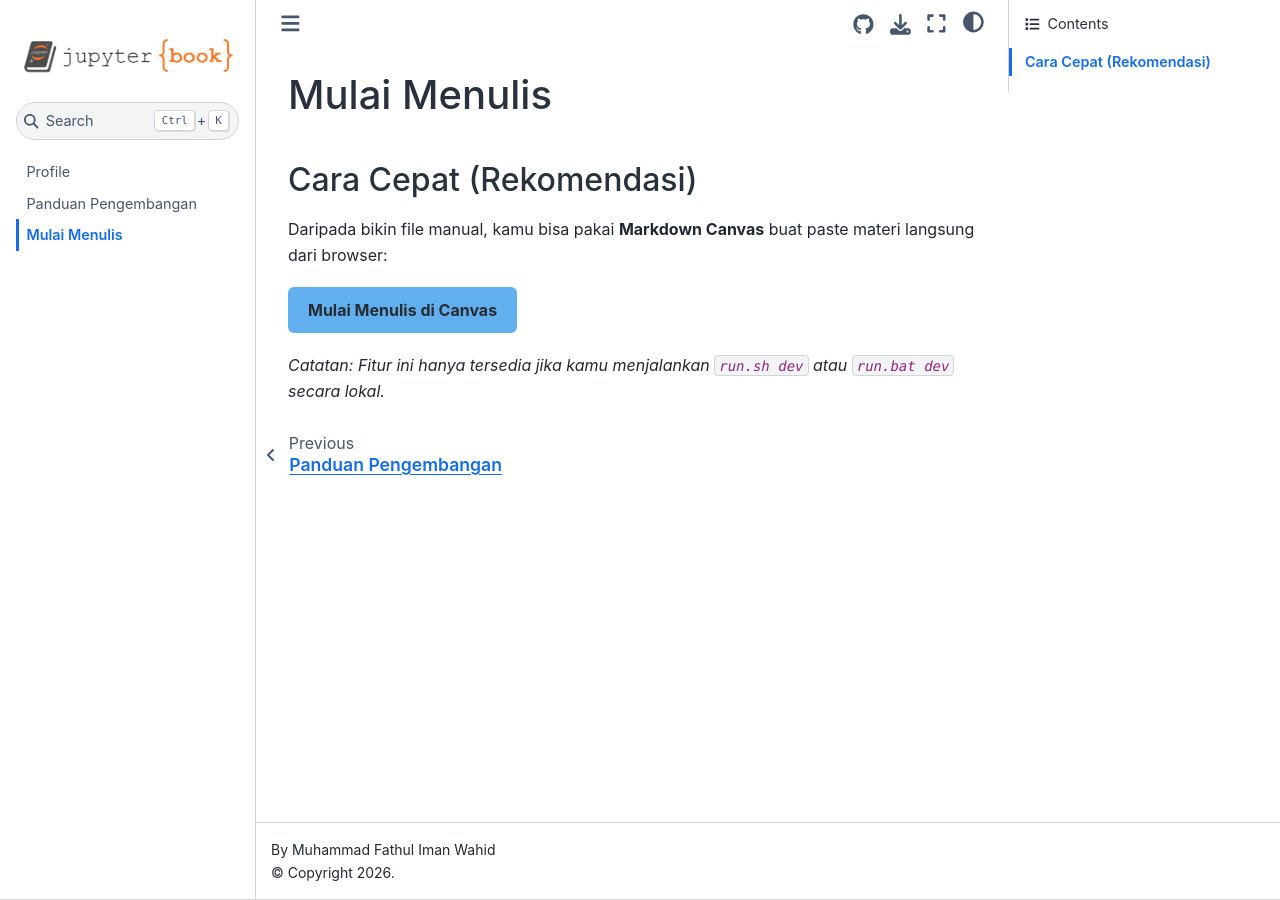
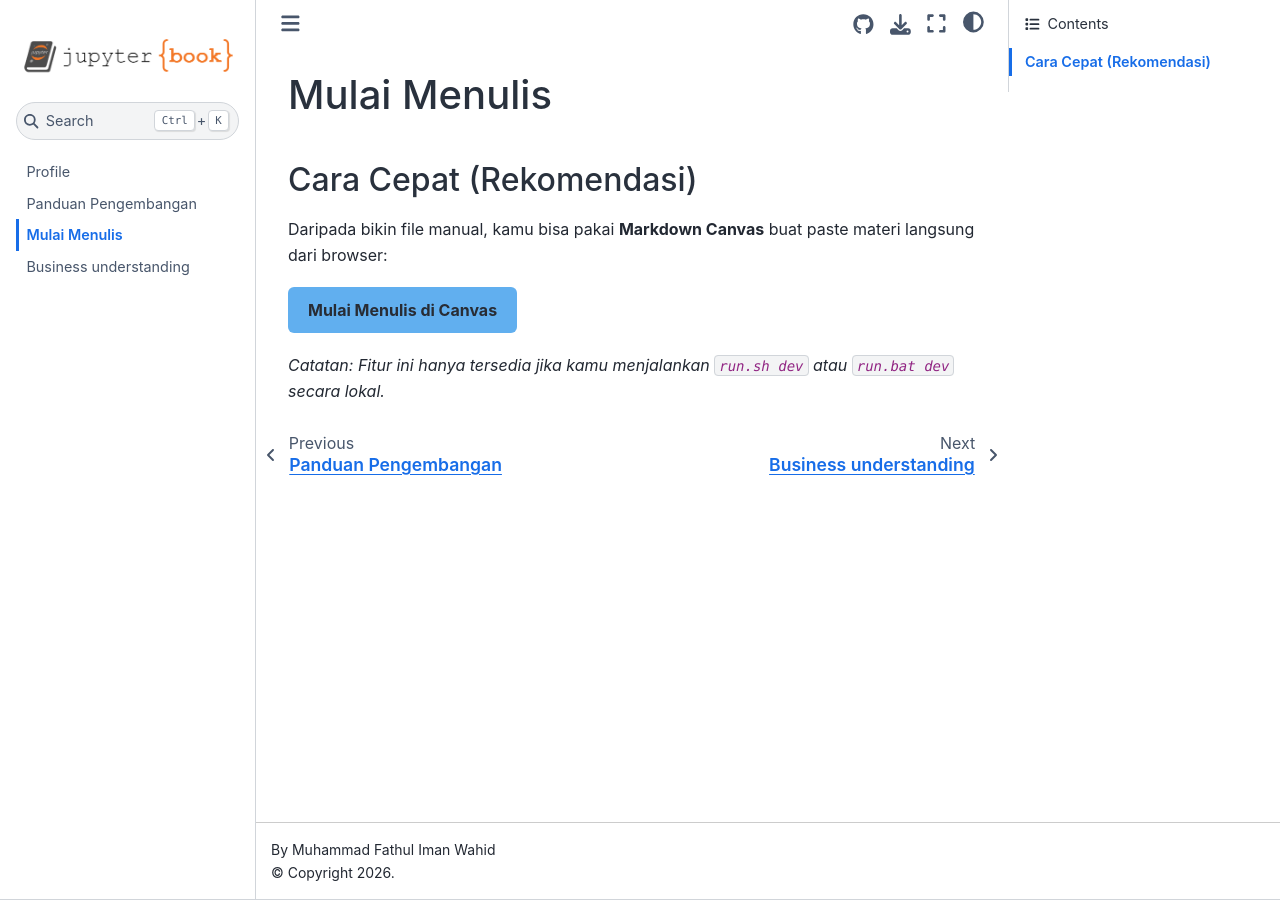
Before and after one commit to Fathulimann123/Pendata, a Jupyter Book: the page built from md/01_mulai-disini.md, in a window 1280 px wide. Built offline with Jupyter Book 1.0.4 settings and Sphinx 7.4.7 and the Sphinx Book theme 1.1.4, drawn with Linux system fonts in a browser that asks for light colours.

Commit message:
menambah sidebar business understanding

```diff
--- a/_toc.yml
+++ b/_toc.yml
@@ -5,3 +5,5 @@ chapters:
   title: "Panduan Pengembangan"
 - file: md/01_mulai-disini
   title: "Mulai Menulis"
+- file: md/02_Bussiness-Understanding
+  title: "Business understanding"
--- /dev/null
+++ b/md/02_Bussiness-Understanding.md
@@ -0,0 +1 @@
+# Business understanding
```
